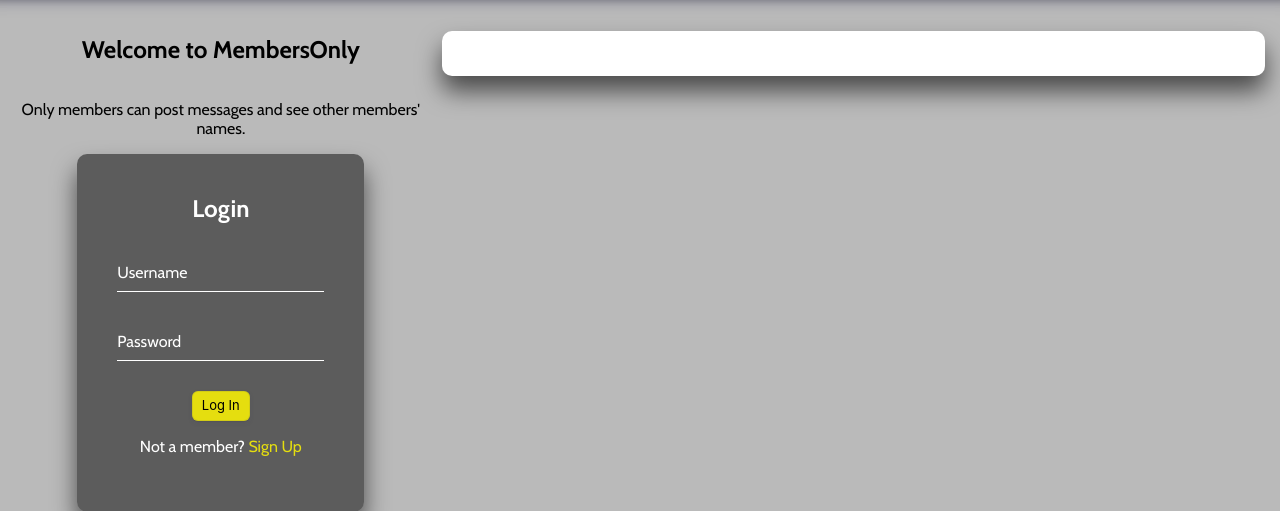
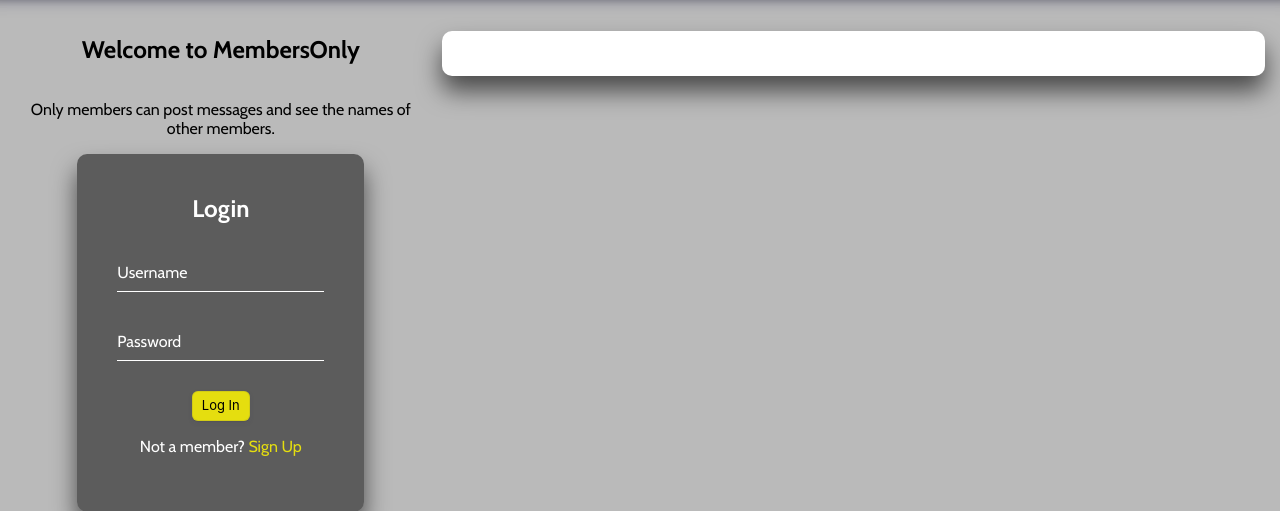
Before and after one commit to emiroquai/Members-Only, a Node server app: page / in a window 1280 px wide. Shown: the part 80-591 px from the top of the page. Run offline with Node 20, Linux system fonts and the light colour scheme; data that the repository does not hold is empty; some libraries are stand-ins or nearby versions.

Commit message:
Update welcome message wording

```diff
--- a/views/home.ejs
+++ b/views/home.ejs
@@ -12,7 +12,7 @@
         <% } else { %>
           <div class="welcome">
             <h2>Welcome to MembersOnly</h2>
-            <p>Only members can post messages and see other members' names.</p>
+            <p>Only members can post messages and see the names of other members.</p>
           </div>
           <div class="login-box">
             <h2>Login</h2>
```
